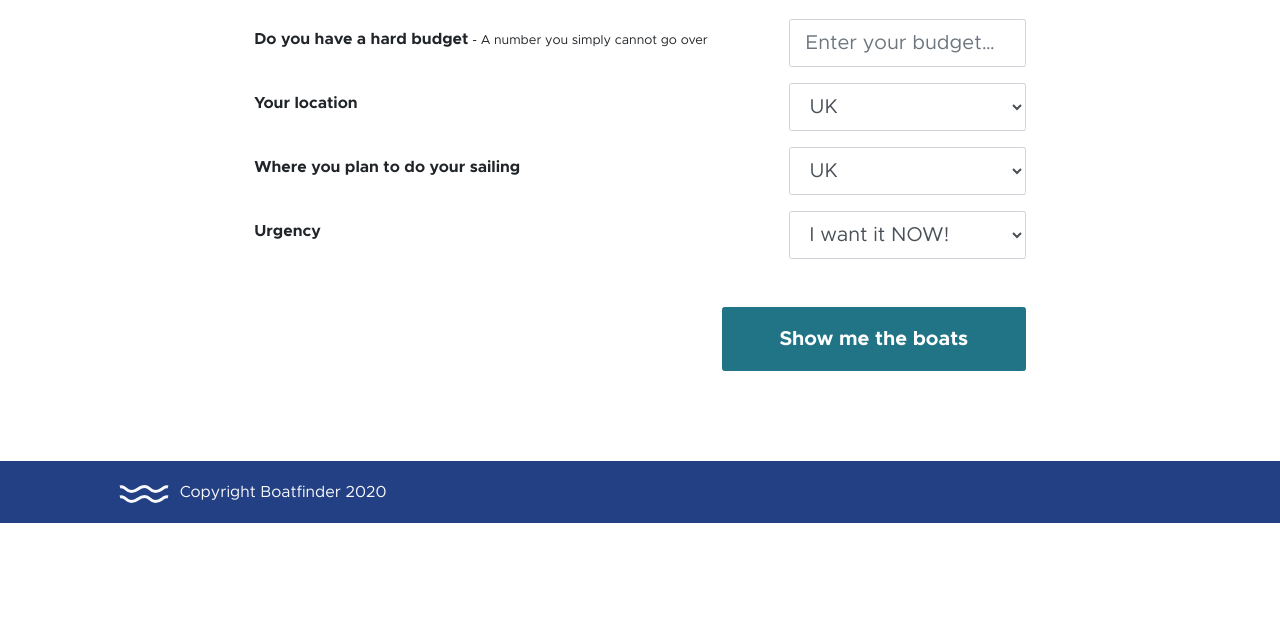
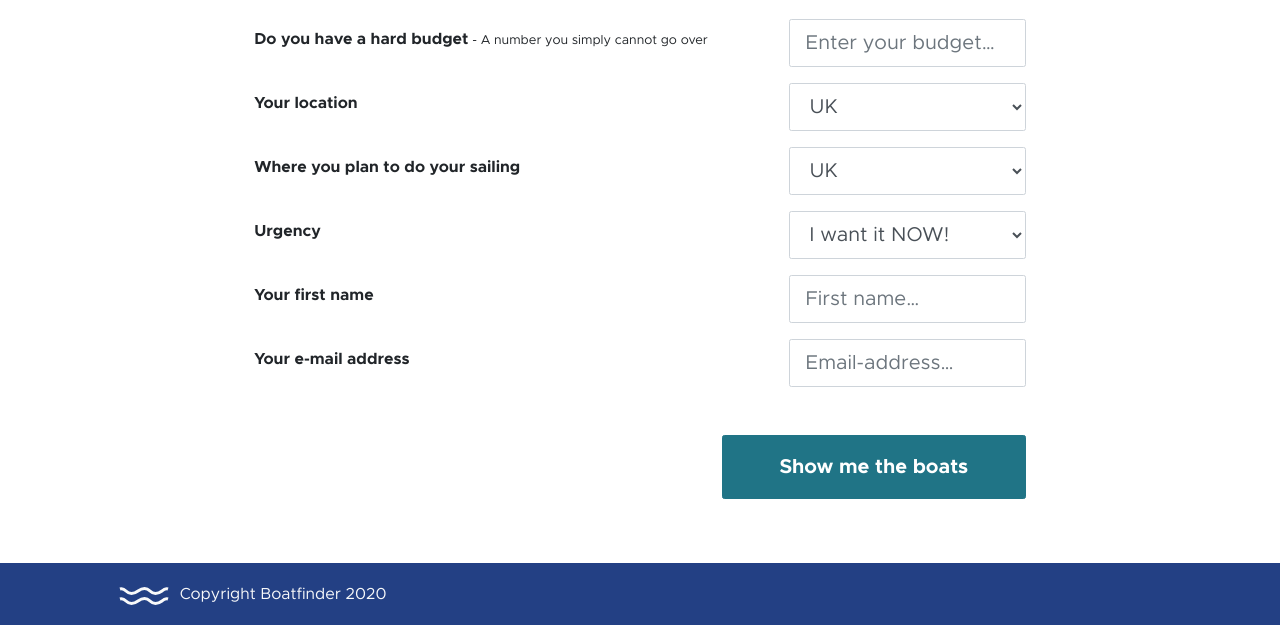
Before and after one commit to the-jbutler/boat-finder-static-content, a website: page key-questions.html in a window 1280 px wide. Shown: the part 277-902 px from the top of the page. Before the commit the page ends 800 px from the top, so only its background shows below. Drawn offline with nearby package versions, Linux system fonts and the light colour scheme; files whose address does not match are found by name.

Commit message:
Reflect removal of navbar items

```diff
--- a/key-questions.html
+++ b/key-questions.html
@@ -38,15 +38,15 @@
 							<li class="nav-item">
 								<a class="nav-link" href="about-us.html" title="About Us">About Us</a>
 							</li>
-							<li class="nav-item">
+							<!-- <li class="nav-item">
 								<a class="nav-link" href="#" title="Useful Tools">Useful Tools</a>
-							</li>
+							</li> -->
 							<li class="nav-item">
 								<a class="nav-link" href="#" title="Send Feedback">Feedback</a>
 							</li>
 						</ul>
-						<button type="button" class="login-button d-block d-lg-none btn btn-primary-dark btn-block text-uppercase">Login</button>
-						<button type="button" class="login-button d-none d-lg-inline-block ml-lg-4 btn btn-primary-dark text-uppercase">Login</button>
+						<!-- <button type="button" class="login-button d-block d-lg-none btn btn-primary-dark btn-block text-uppercase">Login</button>
+						<button type="button" class="login-button d-none d-lg-inline-block ml-lg-4 btn btn-primary-dark text-uppercase">Login</button> -->
 					</div>
 				</div>
 			</nav>
@@ -110,6 +110,22 @@
 							</select>
 						</div>
 					</div>
+					<div class="form-group row justify-content-between align-items-center">
+						<div class="col-12 col-sm-6 col-md-8">
+							<label for="first-name"><strong>Your first name</strong></label>
+						</div>
+						<div class="col-12 col-sm-6 col-md-4">
+							<input type="text" id="first-name" name="first-name" class="form-control form-control-lg" placeholder="First name&hellip;" />
+						</div>
+					</div>
+					<div class="form-group row justify-content-between align-items-center">
+						<div class="col-12 col-sm-6 col-md-8">
+							<label for="email-address"><strong>Your e-mail address</strong></label>
+						</div>
+						<div class="col-12 col-sm-6 col-md-4">
+							<input type="text" id="email-address" name="email-address" class="form-control form-control-lg" placeholder="Email-address&hellip;" />
+						</div>
+					</div>
 					<div class="form-group mt-5 row justify-content-end">
 						<div class="col-12 col-sm-6 col-md-5">
 							<button type="submit" class="btn btn-lg btn-block btn-primary-dark py-3">Show me the boats</button>
--- a/sass/main.scss
+++ b/sass/main.scss
@@ -438,11 +438,13 @@ ol.step-progress {
 		border-radius: 4px;
 		min-height: 200px;
 		max-height: 200px;
+		object-fit: cover;
 	}
 
 	strong {
 		display: block;
 		margin: 1rem 0;
+		text-align: center;
 	}
 }
 
@@ -730,3 +732,13 @@ svg {
 		content: '...';
 	}
 }
+
+input::-webkit-outer-spin-button,
+input::-webkit-inner-spin-button {
+    -webkit-appearance: none;
+    margin: 0;
+}
+
+input[type=number] {
+    -moz-appearance:textfield;
+}
```
Also changed, not shown: about-us.html (+5 -4 lines), boat-quiz-2.html (+4 -4 lines), boat-quiz-3.html (+4 -4 lines), cant-afford.html (+4 -4 lines), index.html (+4 -4 lines), show-boats.html (+4 -4 lines), step-1.html (+4 -4 lines), step-2a.html (+4 -4 lines), step-2b.html (+4 -4 lines), step-3.html (+4 -4 lines).
